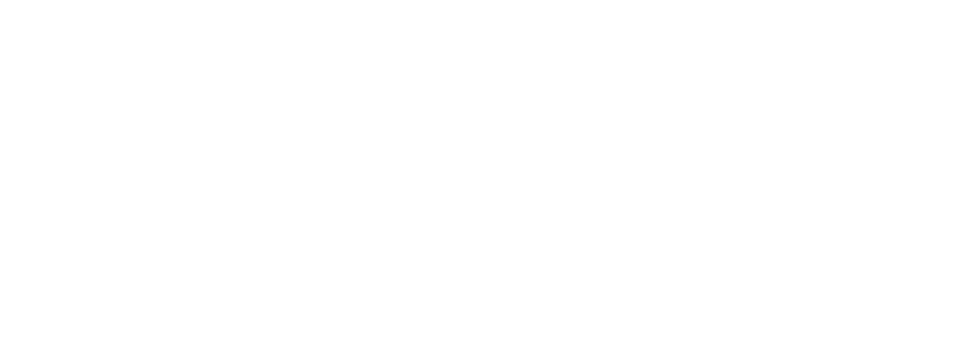
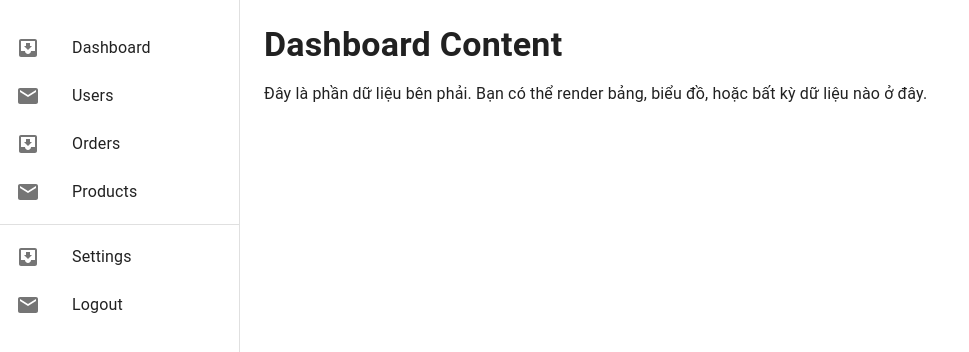
Before and after one commit to khoa36isefiw/starbucks-coffee, a React (Create React App) app: page /starbucks-manager in a window 1280 px wide. Before the commit this address had no page. Shown: the top 352 px of the page, without its empty margins (0-969 px from the left). Built offline with nearby package versions, Linux system fonts and the light colour scheme.

Commit message:
style: define drawer for admin starbucks

```diff
--- a/src/App.tsx
+++ b/src/App.tsx
@@ -3,6 +3,7 @@
 import Hangout from './pages/Hangout';
 import UserList from './pages/Test';
 import DefaultLayout from './components/layouts/DefaultLayout';
+import AdminPage from './pages/Admin/AdminPage';
 
 function App() {
     return (
@@ -16,6 +17,8 @@
                 </Route>
 
                 <Route path={'/hangout'} element={<UserList />} />
+
+                <Route path={'/starbucks-manager'} element={<AdminPage />} />
 
                 {/* route for authenticated user */}
 
--- a/src/components/ui/AdminSide/Drawer.tsx
+++ b/src/components/ui/AdminSide/Drawer.tsx
@@ -1,7 +1,6 @@
 import * as React from 'react';
 import Box from '@mui/material/Box';
 import Drawer from '@mui/material/Drawer';
-import Button from '@mui/material/Button';
 import List from '@mui/material/List';
 import Divider from '@mui/material/Divider';
 import ListItem from '@mui/material/ListItem';
@@ -10,18 +9,15 @@
 import ListItemText from '@mui/material/ListItemText';
 import InboxIcon from '@mui/icons-material/MoveToInbox';
 import MailIcon from '@mui/icons-material/Mail';
+import Typography from '@mui/material/Typography';
 
-export default function TemporaryDrawer() {
-    const [open, setOpen] = React.useState(false);
+const drawerWidth = 240;
 
-    const toggleDrawer = (newOpen: boolean) => () => {
-        setOpen(newOpen);
-    };
-
+export default function AdminDashboard() {
     const DrawerList = (
-        <Box sx={{ width: 250 }} role="presentation" onClick={toggleDrawer(false)}>
+        <Box sx={{ width: drawerWidth, mt: 2 }} role="presentation">
             <List>
-                {['Inbox', 'Starred', 'Send email', 'Drafts'].map((text, index) => (
+                {['Dashboard', 'Users', 'Orders', 'Products'].map((text, index) => (
                     <ListItem key={text} disablePadding>
                         <ListItemButton>
                             <ListItemIcon>
@@ -34,7 +30,7 @@
             </List>
             <Divider />
             <List>
-                {['All mail', 'Trash', 'Spam'].map((text, index) => (
+                {['Settings', 'Logout'].map((text, index) => (
                     <ListItem key={text} disablePadding>
                         <ListItemButton>
                             <ListItemIcon>
@@ -49,11 +45,26 @@
     );
 
     return (
-        <div>
-            <Button onClick={toggleDrawer(true)}>Open drawer</Button>
-            <Drawer open={open} onClose={toggleDrawer(false)}>
+        <Box sx={{ display: 'flex' }}>
+            <Drawer
+                variant="permanent"
+                sx={{
+                    width: drawerWidth,
+                    flexShrink: 0,
+                    [`& .MuiDrawer-paper`]: { width: drawerWidth, boxSizing: 'border-box' },
+                }}
+            >
                 {DrawerList}
             </Drawer>
-        </div>
+            <Box component="main" sx={{ flexGrow: 1, p: 3 }}>
+                <Typography variant="h4" fontWeight="bold" mb={2}>
+                    Dashboard Content
+                </Typography>
+                <Typography>
+                    Đây là phần dữ liệu bên phải. Bạn có thể render bảng, biểu đồ, hoặc bất kỳ dữ
+                    liệu nào ở đây.
+                </Typography>
+            </Box>
+        </Box>
     );
 }
--- /dev/null
+++ b/src/pages/Admin/AdminPage.tsx
@@ -0,0 +1,7 @@
+import AdminDashboard from '../../components/ui/AdminSide/Drawer';
+
+function AdminPage() {
+    return <AdminDashboard />;
+}
+
+export default AdminPage;
--- a/src/routes/routes.ts
+++ b/src/routes/routes.ts
@@ -1,6 +1,7 @@
 
 
 import StarbuckLocation from "../components/ui/Map";
+import AdminPage from "../pages/Admin/AdminPage";
 import CoffeeDetail from "../pages/CoffeeDetail";
 import FavoritesPage from "../pages/FavoritesPage";
 import FeaturePage from "../pages/FeaturePage";
@@ -20,7 +21,9 @@
     { path: '/rewards', component: RewardsPage },
     { path: '/gift-cards', component: GiftCardPage },
     { path: '/store-location', component: StarbuckLocation },
-    { path: '/menu/prouduct/:id/:coffeeType', component: CoffeeDetail }
+    { path: '/menu/prouduct/:id/:coffeeType', component: CoffeeDetail },
+
+
 
 
 
```
